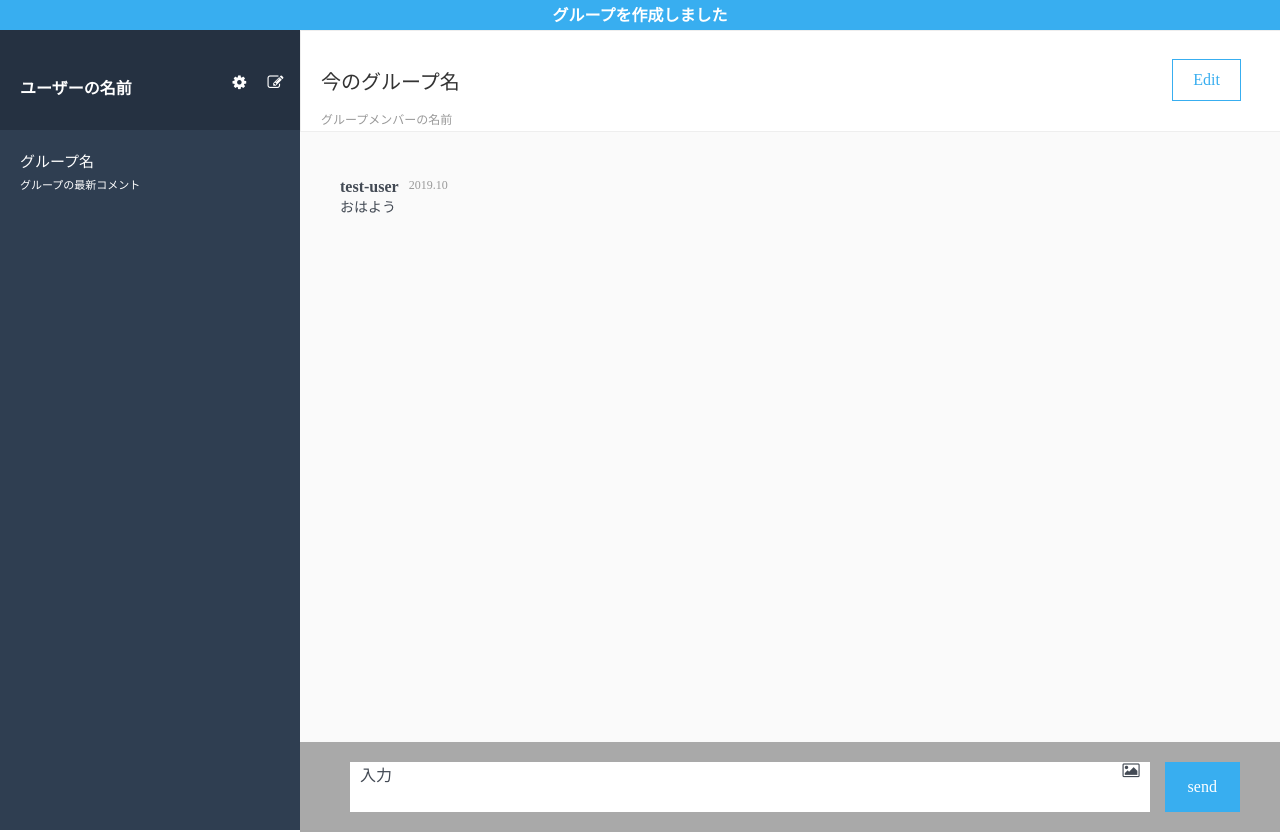
After one commit to kana0313/chat-space, a Rails app: page / in a window 1280 px wide. The commit adds this page. Run offline with Rails 7, Linux system fonts and the light colour scheme; style sheets or scripts are compiled from the project's sources; some libraries are stand-ins or nearby versions.

Commit message:
scss変更
.&に変更

```diff
--- a/app/assets/stylesheets/_main.scss
+++ b/app/assets/stylesheets/_main.scss
@@ -34,9 +34,8 @@
   height: 82px;
   display: -webkit-flex;
   display: flex;
-}
 
-.leftHeader__box__username{
+  &__username{
     height: 82px;
     width: 300px;
     color: #ffffff;
@@ -46,6 +45,7 @@
     text-align: left;
     margin-left: 20px;
   }
+
 
 .leftHeader__box__menu{
   height: 100%;
@@ -68,7 +68,7 @@
   width: 30px;
   margin: auto;
 }
-
+}
 .groups{
   height: calc(100vh - 100px);
   width: 300px;
@@ -78,21 +78,22 @@
 .group{
   width: 300px;
   padding: 20px 0 20px;
-}
-.group__groupName{
+
+&__groupName{
   margin-left: 20px;
   font-size: 15px;
   width: 300px;
   color: #ffffff;
 }
 
-.group__comment{
+&__comment{
   font-size: 11px;
   width: 300px;
   color: #ffffff;
   text-align: left;
    margin-top: 5px;
    margin-left: 20px;
+}
 }
 .mainBox{
   width: calc(100vw - 300px);
@@ -192,16 +193,18 @@ padding-left: 20px;
   margin-left: 10px;
   background-color:#ffffff;
   position: relative;
-}
-.inputBox__text{
+
+&__text{
   font-size: 16px;
   position: absolute;
   left: 10px;
 }
 
-.inputBox__image{
+
+&__image{
   position: absolute;
   right: 10px;
+}
 }
 
 .sendBtn{
--- /dev/null
+++ b/app/views/messages/index.html.haml
@@ -0,0 +1,54 @@
+%html{lang: "ja"}
+%head
+  %title
+%body
+.wrapper
+  .head
+    グループを作成しました
+  .box
+    .leftbox
+      .leftHeader
+        .leftHeader__box
+          .leftHeader__box__username
+            ユーザーの名前
+          .leftHeader__box__menu
+            .leftHeader__box__menu__newGroup
+              = fa_icon 'cog'
+            .leftHeader__box__menu__edit
+              = fa_icon 'edit'
+      .groups
+        .group
+          .group__groupName
+            グループ名
+          .group__comment
+            グループの最新コメント
+
+    .mainBox
+      .mainHeader
+        .mainHeader__leftBox
+          .mainHeader__leftBox__currentGroup
+            今のグループ名
+          .mainHeader__leftBox__memberList
+            グループメンバーの名前
+        .mainHeader__btn
+          Edit
+
+      .messages
+        .message
+          .message__info
+            .message__info__talker
+              test-user
+            .message__info__date
+              2019.10
+          .message__text
+            おはよう
+
+      .form
+        .newMessage
+          .inputBox
+            .inputBox__text
+              入力
+            .inputBox__image
+              = fa_icon 'image'
+          .sendBtn
+            send
```
Lines whose indentation alone changed are shown as unchanged.
